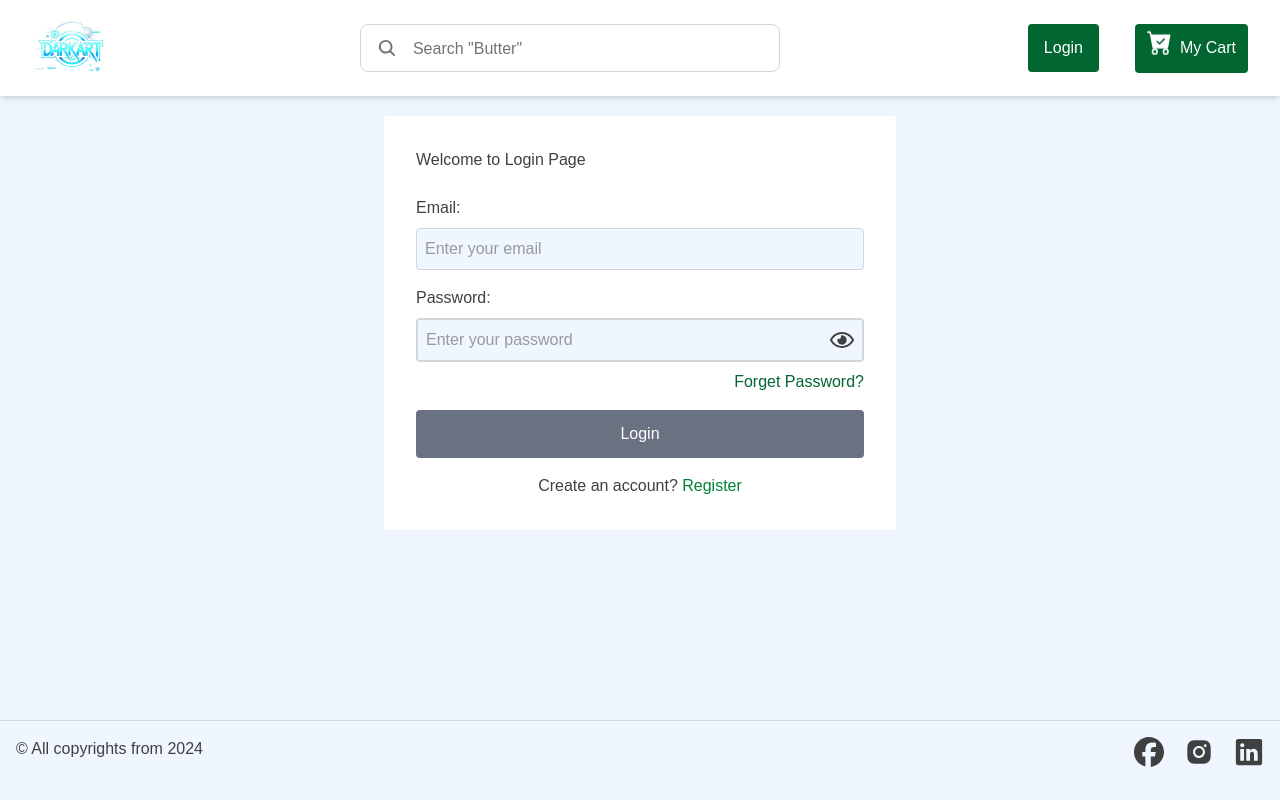
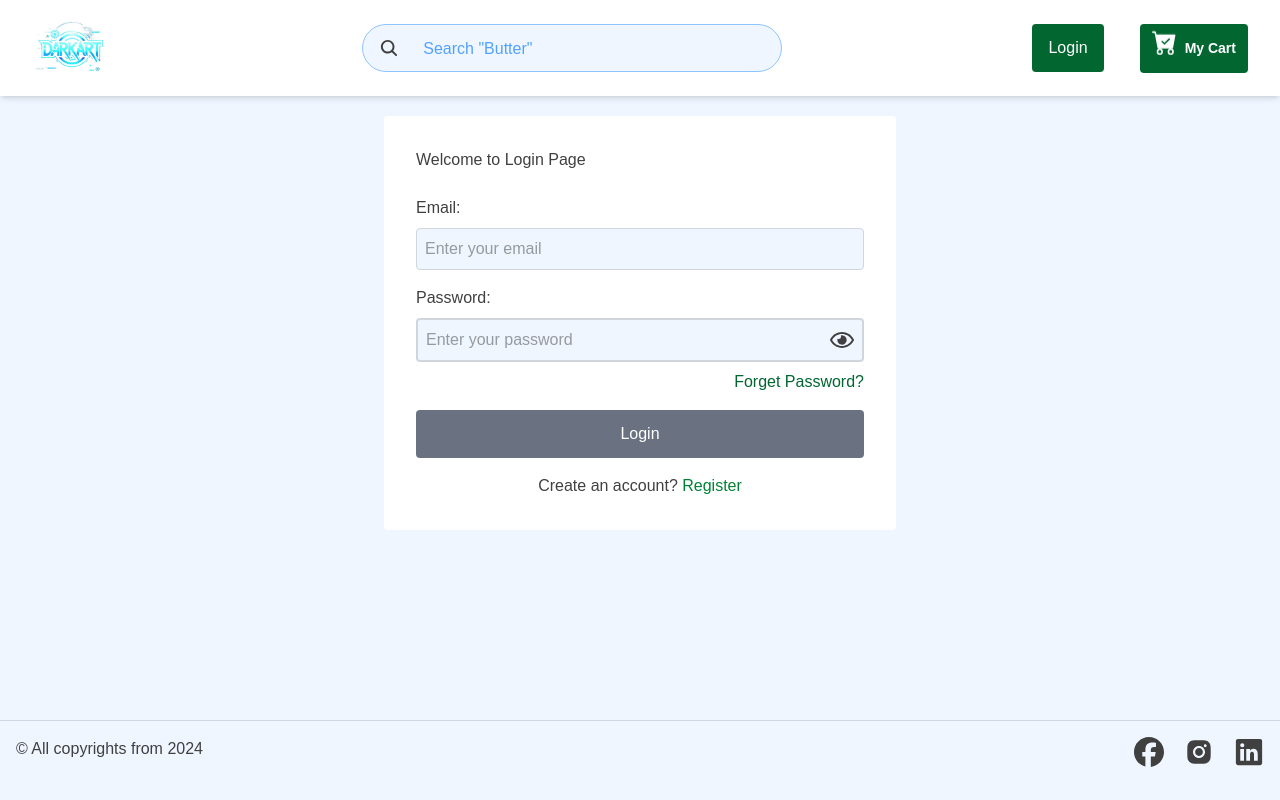
Before and after one commit to gowthamvetri/DarkArt, a React (Vite) app in the folder DarkCart-app/: page /login in a window 1280 px wide. Built offline with nearby package versions, Linux system fonts and the light colour scheme; no server answers.

Commit message:
Added the cart products count and quantity in Header

```diff
--- a/DarkCart-app/src/components/Header.jsx
+++ b/DarkCart-app/src/components/Header.jsx
@@ -1,4 +1,4 @@
-import React, { useState } from "react";
+import React, { useEffect, useState } from "react";
 import logo from "../assets/logo.jpeg";
 import Search from "./Search";
 import { Link, useLocation, useNavigate } from "react-router-dom";
@@ -9,6 +9,7 @@ import { useSelector } from "react-redux";
 import { GoTriangleDown } from "react-icons/go";
 import { GoTriangleUp } from "react-icons/go";
 import UserMenue from "./UserMenue";
+import { DisplayPriceInRupees } from "../utils/DisplayPriceInRupees";
 
 function Header() {
   const ismobile = useMobile();
@@ -16,9 +17,10 @@ function Header() {
   const isSearch = location.pathname === "/search";
   const navigate = useNavigate();
   const [showUserMenue, setShowUserMenue] = useState(false);
-
+const  cartItem = useSelector((state) => state.cartItem.cart);
   const user = useSelector((state) => state?.user);
-
+  const [totalPrice, setTotalPrice] = useState(0);
+  const[totalQty, setTotalQty] = useState(0)
   // console.log(user);
 
   const handleUserMenu = () =>{
@@ -32,7 +34,18 @@ function Header() {
     }
     navigate('/user-menu-mobile')
   };
+  useEffect(()=>{
+        const qty = cartItem.reduce((preve,curr)=>{
+            return preve + curr.quantity
+        },0)
+        setTotalQty(qty)
 
+             const tPrice = cartItem.reduce((preve,curr)=>{
+            return preve + (curr.productId.price * curr.quantity)
+        },0)
+        setTotalPrice(tPrice)
+
+    },[cartItem])
   return (
     <>
       <header className="h-30 lg:h-24 lg:shadow-md sticky top-0 z-40 flex items-center justify-center flex-col lg:flex-row p-4 bg-white ">
@@ -100,9 +113,19 @@ function Header() {
                     <div className="animate-bounce">
                       <BsCartCheckFill size={25} />
                     </div>
-                    <div>
-                      <p className="font-medium">My Cart</p>
-                    </div>
+                    <div className='font-semibold text-sm'>
+                                                {
+                                                    cartItem[0] ? (
+                                                        <div>
+                                                            <p>{totalQty} Items</p>
+                                                            <p>{DisplayPriceInRupees(totalPrice)}</p>
+                                                        </div>
+                                                    ) : (
+                                                        <p>My Cart</p>
+                                                    )
+                                                }
+                                            </div>
+
                   </Link>
                 </button>
               </div>
--- a/DarkCart-app/src/components/Search.jsx
+++ b/DarkCart-app/src/components/Search.jsx
@@ -1,3 +1,94 @@
+// import React, { useEffect, useState } from "react";
+// import { IoSearch } from "react-icons/io5";
+// import { Link, useLocation, useNavigate } from "react-router-dom";
+// import { TypeAnimation } from "react-type-animation";
+// import { FaArrowLeft } from "react-icons/fa";
+// import useMobile from "../hooks/useMobile";
+
+// function Search() {
+//   const navigate = useNavigate();
+//   const locate = useLocation();
+//   const [isSearch, setIsSearch] = useState(false);
+//   const handleScreen = useMobile();
+//   const location = useLocation();
+//   const inputText = location.search.slice(3);
+
+//   useEffect(() => {
+//     const search = locate.pathname === "/search" ? true : false;
+//     setIsSearch(search);
+//   }, [locate]);
+
+//   const handleSearch = () => {
+//     navigate("/search");
+//   };
+
+//   const handleOnchange = (e) => {
+//     const value = e.target.value;
+//     if (value.length > 0) {
+//       navigate("/search?q=" + value);
+//     } else {
+//       navigate("/search");
+//     }
+//   }
+
+//   return (
+//     <div className=" min-w-[300px] lg:min-w-[420px] h-10 lg:h-12 rounded-lg border border-gray-300 flex items-center overflow-hidden text-neutral-500 focus-within:border-yellow-500 group">
+//       <div>
+//         {
+//             (isSearch&&handleScreen) ? (
+//                 <Link to={"/"} className="flex items-center justify-center h-full p-4 group-focus-within:text-yellow-500 rounded-full shadow mr-2">
+//                     <FaArrowLeft size={20} />
+//                 </Link>
+//             ):
+//             (<button className="flex items-center justify-center h-full p-4 group-focus-within:text-yellow-500">
+//                 <IoSearch size={20} />
+//               </button>)
+//         }
+//       </div>
+//       <div className="flex-1 h-full w-full">
+//         {isSearch ? (
+//           <div className="w-full h-full">
+//             <input
+//               type="text"
+//               placeholder="Search with the grocery items"
+//               className="w-full h-full outline-none "
+//               autoFocus={true}
+//               defaultValue={inputText}
+//               onChange={handleOnchange}
+//             />
+//           </div>
+//         ) : (
+//           <div onClick={handleSearch} className="flex-1 h-full lg:py-3 py-2">
+//             <TypeAnimation
+//               sequence={[
+//                 'Search "Milk"',
+//                 1000,
+//                 'Search "Eggs"',
+//                 1000,
+//                 'Search "Bread"',
+//                 1000,
+//                 'Search "Butter"',
+//                 1000,
+//                 'Search "Chocolate"',
+//                 1000,
+//                 'Search "Rice"',
+//                 1000,
+//                 'Search "Aata"',
+//                 1000,
+//                 'Search "Sugar"',
+//                 1000,
+//               ]}
+//               speed={50}
+//               repeat={Infinity}
+//             />
+//           </div>
+//         )}
+//       </div>
+//     </div>
+//   );
+// }
+
+// export default Search;
 import React, { useEffect, useState } from "react";
 import { IoSearch } from "react-icons/io5";
 import { Link, useLocation, useNavigate } from "react-router-dom";
@@ -14,7 +105,7 @@ function Search() {
   const inputText = location.search.slice(3);
 
   useEffect(() => {
-    const search = locate.pathname === "/search" ? true : false;
+    const search = locate.pathname === "/search";
     setIsSearch(search);
   }, [locate]);
 
@@ -29,36 +120,46 @@ function Search() {
     } else {
       navigate("/search");
     }
-  }
+  };
 
   return (
-    <div className=" min-w-[300px] lg:min-w-[420px] h-10 lg:h-12 rounded-lg border border-gray-300 flex items-center overflow-hidden text-neutral-500 focus-within:border-yellow-500 group">
+    <div
+      className={`min-w-[300px] h-10 lg:h-12 rounded-full border border-blue-300 flex items-center overflow-hidden transition-all duration-300 ease-in-out focus-within:shadow-lg focus-within:border-blue-500 bg-blue-50 ${
+        isSearch ? "lg:w-[520px]" : "lg:w-[420px]"
+      }`}
+    >
       <div>
-        {
-            (isSearch&&handleScreen) ? (
-                <Link to={"/"} className="flex items-center justify-center h-full p-4 group-focus-within:text-yellow-500 rounded-full shadow mr-2">
-                    <FaArrowLeft size={20} />
-                </Link>
-            ):
-            (<button className="flex items-center justify-center h-full p-4 group-focus-within:text-yellow-500">
-                <IoSearch size={20} />
-              </button>)
-        }
+        {isSearch && handleScreen ? (
+          <Link
+            to={"/"}
+            className="flex items-center justify-center h-full p-4 hover:text-blue-600 transition-all"
+          >
+            <FaArrowLeft size={20} />
+          </Link>
+        ) : (
+          <button className="flex items-center justify-center h-full p-4  transition-all">
+            <IoSearch size={20} />
+          </button>
+        )}
       </div>
+
       <div className="flex-1 h-full w-full">
         {isSearch ? (
           <div className="w-full h-full">
             <input
               type="text"
-              placeholder="Search with the grocery items"
-              className="w-full h-full outline-none "
+              placeholder="Search grocery items..."
+              className="w-full h-full outline-none  px-2"
               autoFocus={true}
               defaultValue={inputText}
               onChange={handleOnchange}
             />
           </div>
         ) : (
-          <div onClick={handleSearch} className="flex-1 h-full lg:py-3 py-2">
+          <div
+            onClick={handleSearch}
+            className="flex-1 h-full lg:py-3 py-2 cursor-text px-2"
+          >
             <TypeAnimation
               sequence={[
                 'Search "Milk"',
@@ -80,6 +181,7 @@ function Search() {
               ]}
               speed={50}
               repeat={Infinity}
+              className="text-blue-400"
             />
           </div>
         )}
--- /dev/null
+++ b/DarkCart-app/src/provider/GlobalProvider.jsx
@@ -0,0 +1,53 @@
+import { createContext,useContext, useEffect, useState } from "react";
+import Axios from "../utils/Axios.js";
+import SummaryApi from "../common/SummaryApi.js";
+import { useDispatch, useSelector } from "react-redux";
+import { handleAddItemCart } from "../store/cartProduct";
+import AxiosTostError from "../utils/AxiosTostError.js";
+import toast from "react-hot-toast";
+// import { pricewithDiscount } from "../utils/PriceWithDiscount";
+// import { handleAddAddress } from "../store/addressSlice";
+// import { setOrder } from "../store/orderSlice";
+
+export const GlobalContext = createContext(null)
+
+export const useGlobalContext = ()=> useContext(GlobalContext)
+
+const GlobalProvider = ({children}) => {
+     const dispatch = useDispatch()
+
+
+
+    const fetchCartItems = async()=>{
+        try {
+          const response = await Axios({
+            ...SummaryApi.getCart
+          })
+
+          const { data : responseData } = response
+          if(responseData.success){
+             dispatch(handleAddItemCart (responseData.data))
+            console.log(responseData.data)
+          }
+
+        } catch (error) {
+          console.log(error)
+        }
+      }
+
+    useEffect(()=>{
+        fetchCartItems()
+
+    },[])
+
+    return(
+        <GlobalContext.Provider value={{
+          fetchCartItems,
+
+        }}>
+            {children}
+        </GlobalContext.Provider>
+    )
+}
+
+export default GlobalProvider
--- /dev/null
+++ b/DarkCart-app/src/store/cartProduct.js
@@ -0,0 +1,19 @@
+import { createSlice } from "@reduxjs/toolkit";
+
+const initialState = {
+    cart : []
+}
+
+const cartSlice = createSlice({
+    name : "cartItem",
+    initialState : initialState,
+    reducers : {
+        handleAddItemCart : (state,action)=>{
+           state.cart = [...action.payload]
+        },
+    }
+})
+
+export const { handleAddItemCart } = cartSlice.actions
+
+export default cartSlice.reducer
--- a/DarkCart-app/src/store/store.js
+++ b/DarkCart-app/src/store/store.js
@@ -1,10 +1,12 @@
 import { configureStore } from '@reduxjs/toolkit'
 import userReducer from './userSlice'
 import productReducer from './productSlice'
+import cartReducer from './cartProduct'
 
 export const store = configureStore({
   reducer: {
     user : userReducer,
-    product : productReducer
+    product : productReducer,
+    cartItem : cartReducer
   },
 })
```
Also changed, not shown: DarkCart-app/src/App.jsx (+4 -18 lines), DarkCart-app/src/components/CardProduct.jsx (+5 -2 lines).
